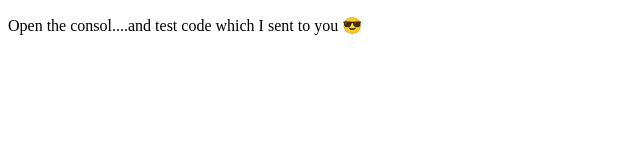
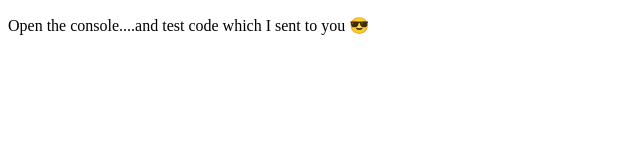
Before and after one commit to borisbokan/daynight, a plain HTML site: page index.html in a window 1280 px wide. Shown: the full height of the page, 0-640 px from the left. Drawn offline with Linux system fonts and the light colour scheme.

Commit message:
correction of index.htmll

```diff
--- a/index.html
+++ b/index.html
@@ -5,7 +5,7 @@
     </head>
     <body>
         <!---->
-        <p>Open the consol....and test code which I sent to
+        <p>Open the console....and test code which I sent to
             you 😎</p>
 
         <script src="script.js"></script>
```
